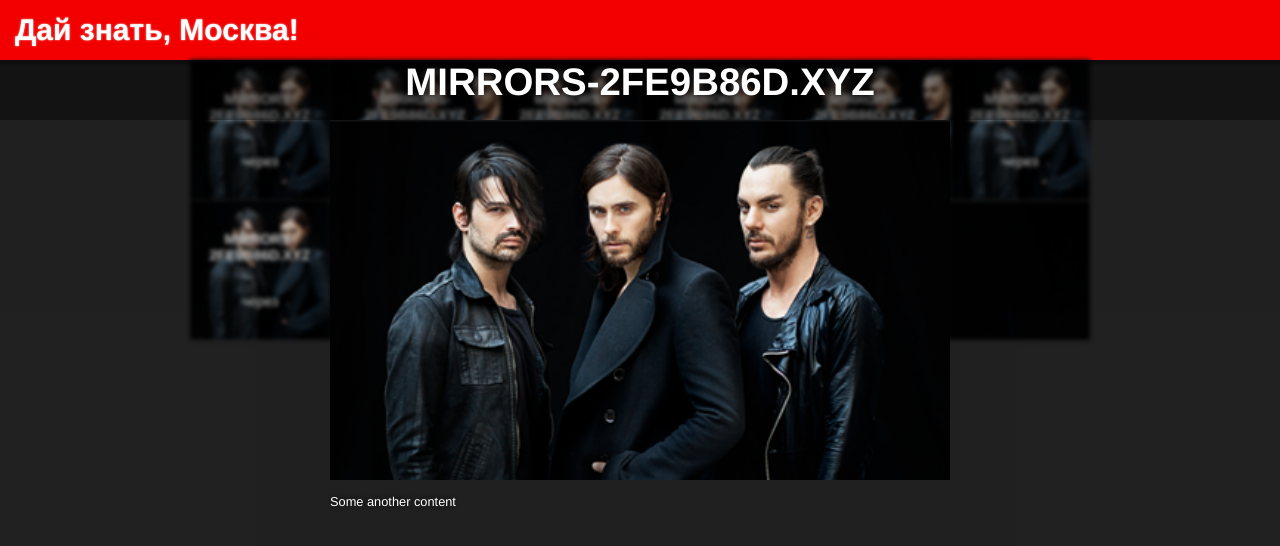
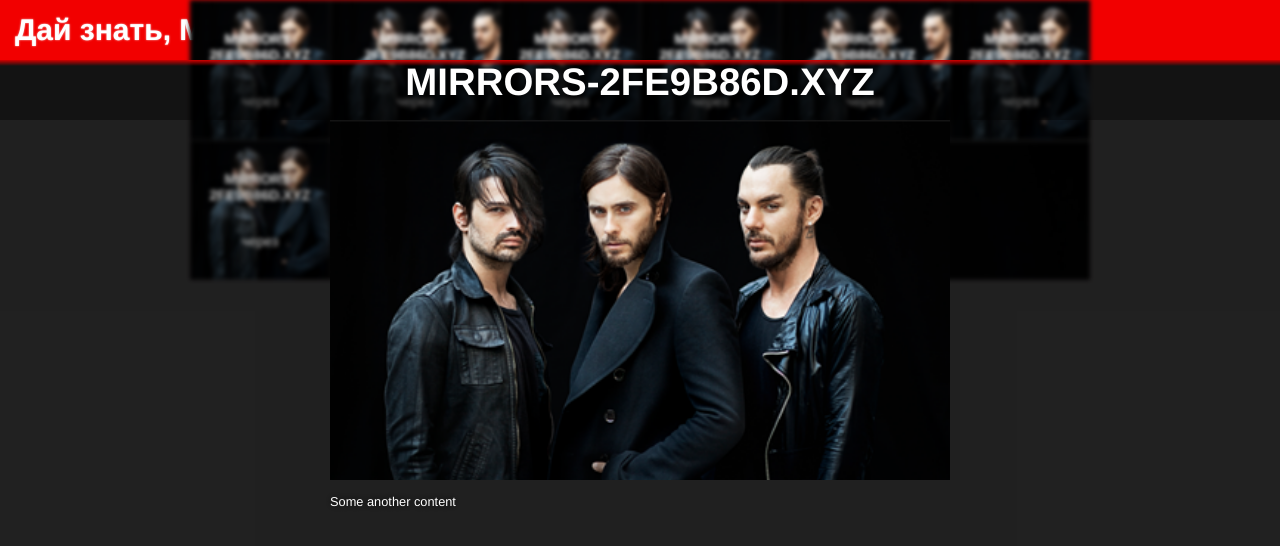
Before and after one commit to pwrmind/countdown, a Jekyll site: the page built from _posts/2009-04-29-slap-chop-1.md, in a window 1280 px wide. Shown: the top 546 px of the page. Built offline with Jekyll 4.4.1, drawn with Linux system fonts in a browser that asks for light colours.

Commit message:
change stile

```diff
--- a/_layouts/event.html
+++ b/_layouts/event.html
@@ -8,7 +8,7 @@
 </style>
 <div>
     <div id="mainMenu">
-        <h1>{{ site.title }}</h1>
+        <span>{{ site.title }}</span>
     </div>
     <div class="tiles">
         <div class="tile-row">
--- a/assets/styles/main.css
+++ b/assets/styles/main.css
@@ -28,10 +28,22 @@
 }
 
 #mainMenu {
-    background-color: rgba(242, 0, 0, 1);
+    background-color: #f20000;
     height: 60px;
-    color: white;
+    color: #fff;
     padding-left: 15px;
+    position: absolute;
+    width: 100%;
+    top: 0px;
+    left: 0px;
+}
+
+#mainMenu > span {
+    margin: 0;
+    font-size: 30px;
+    line-height: 60px;
+    font-weight: 700;
+    text-shadow: 0 0 2px #f2d5d5;
 }
 
 #mainMenu > img {
@@ -46,10 +58,10 @@
     height: 6px;
     position: absolute;
     top: 60px;
-    left: 0px;
+    left: 0;
     display: block;
     z-index: 100;
-    background: linear-gradient(rgba(0,0,0,0.4), rgba(0,0,0,0.0));
+    background: linear-gradient(#d30000,rgba(0,0,0,0.0));
 }
 
 #eventBlock {
```
